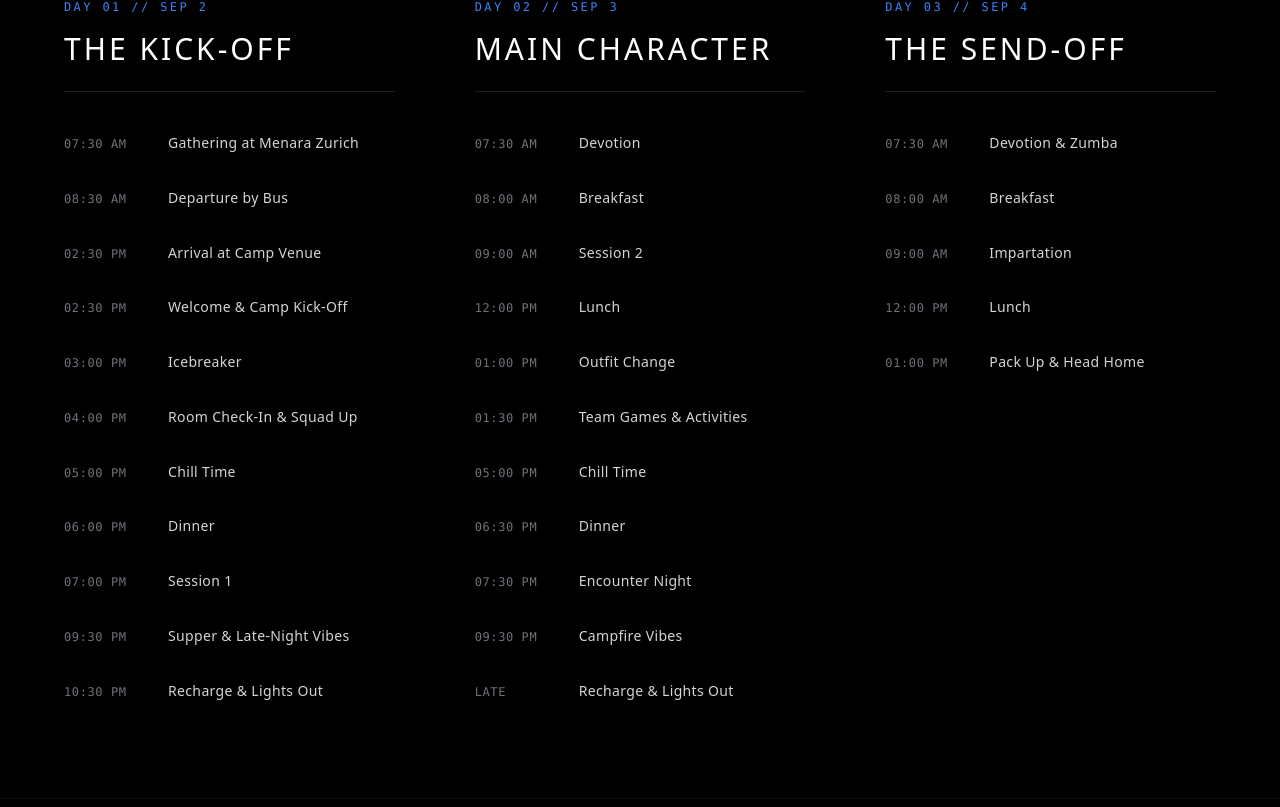
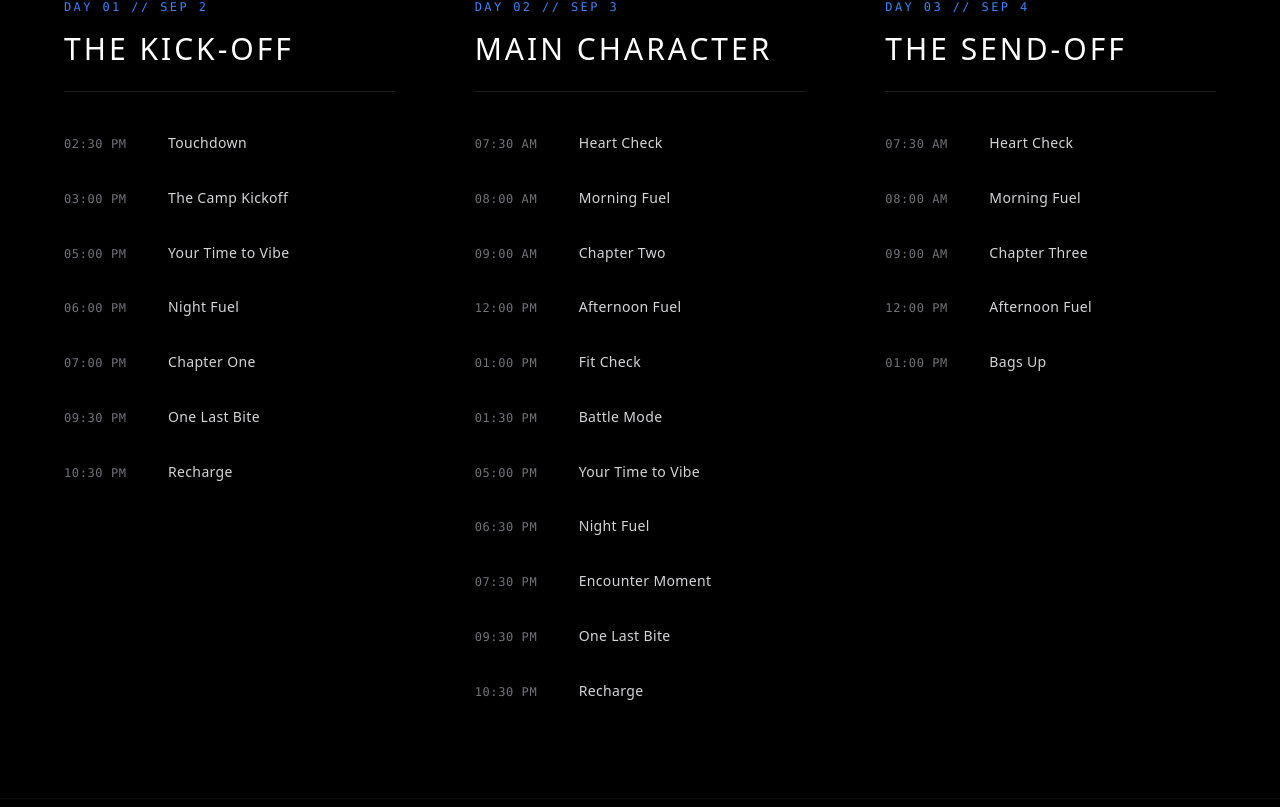
Before and after one commit to andrewkannan/redemption, a Next.js app: page / in a window 1280 px wide. Shown: the part 1353-2160 px from the top of the page. Built offline with nearby package versions, Linux system fonts and the light colour scheme; no server answers; the database is empty.

Commit message:
Update itinerary schedule

```diff
--- a/src/components/sections/Itinerary.tsx
+++ b/src/components/sections/Itinerary.tsx
@@ -7,45 +7,41 @@ const days = [
     date: "DAY 01 // SEP 2",
     title: "THE KICK-OFF",
     events: [
-      { time: "07:30 AM", desc: "Gathering at Menara Zurich" },
-      { time: "08:30 AM", desc: "Departure by Bus" },
-      { time: "02:30 PM", desc: "Arrival at Camp Venue" },
-      { time: "02:30 PM", desc: "Welcome & Camp Kick-Off" },
-      { time: "03:00 PM", desc: "Icebreaker" },
-      { time: "04:00 PM", desc: "Room Check-In & Squad Up" },
-      { time: "05:00 PM", desc: "Chill Time" },
-      { time: "06:00 PM", desc: "Dinner" },
-      { time: "07:00 PM", desc: "Session 1" },
-      { time: "09:30 PM", desc: "Supper & Late-Night Vibes" },
-      { time: "10:30 PM", desc: "Recharge & Lights Out" },
+      { time: "02:30 PM", desc: "Touchdown" },
+      { time: "03:00 PM", desc: "The Camp Kickoff" },
+      { time: "05:00 PM", desc: "Your Time to Vibe" },
+      { time: "06:00 PM", desc: "Night Fuel" },
+      { time: "07:00 PM", desc: "Chapter One" },
+      { time: "09:30 PM", desc: "One Last Bite" },
+      { time: "10:30 PM", desc: "Recharge" },
     ]
   },
   {
     date: "DAY 02 // SEP 3",
     title: "MAIN CHARACTER",
     events: [
-      { time: "07:30 AM", desc: "Devotion" },
-      { time: "08:00 AM", desc: "Breakfast" },
-      { time: "09:00 AM", desc: "Session 2" },
-      { time: "12:00 PM", desc: "Lunch" },
-      { time: "01:00 PM", desc: "Outfit Change" },
-      { time: "01:30 PM", desc: "Team Games & Activities" },
-      { time: "05:00 PM", desc: "Chill Time" },
-      { time: "06:30 PM", desc: "Dinner" },
-      { time: "07:30 PM", desc: "Encounter Night" },
-      { time: "09:30 PM", desc: "Campfire Vibes" },
-      { time: "LATE", desc: "Recharge & Lights Out" },
+      { time: "07:30 AM", desc: "Heart Check" },
+      { time: "08:00 AM", desc: "Morning Fuel" },
+      { time: "09:00 AM", desc: "Chapter Two" },
+      { time: "12:00 PM", desc: "Afternoon Fuel" },
+      { time: "01:00 PM", desc: "Fit Check" },
+      { time: "01:30 PM", desc: "Battle Mode" },
+      { time: "05:00 PM", desc: "Your Time to Vibe" },
+      { time: "06:30 PM", desc: "Night Fuel" },
+      { time: "07:30 PM", desc: "Encounter Moment" },
+      { time: "09:30 PM", desc: "One Last Bite" },
+      { time: "10:30 PM", desc: "Recharge" },
     ]
   },
   {
     date: "DAY 03 // SEP 4",
     title: "THE SEND-OFF",
     events: [
-      { time: "07:30 AM", desc: "Devotion & Zumba" },
-      { time: "08:00 AM", desc: "Breakfast" },
-      { time: "09:00 AM", desc: "Impartation" },
-      { time: "12:00 PM", desc: "Lunch" },
-      { time: "01:00 PM", desc: "Pack Up & Head Home" },
+      { time: "07:30 AM", desc: "Heart Check" },
+      { time: "08:00 AM", desc: "Morning Fuel" },
+      { time: "09:00 AM", desc: "Chapter Three" },
+      { time: "12:00 PM", desc: "Afternoon Fuel" },
+      { time: "01:00 PM", desc: "Bags Up" },
     ]
   }
 ];
```
